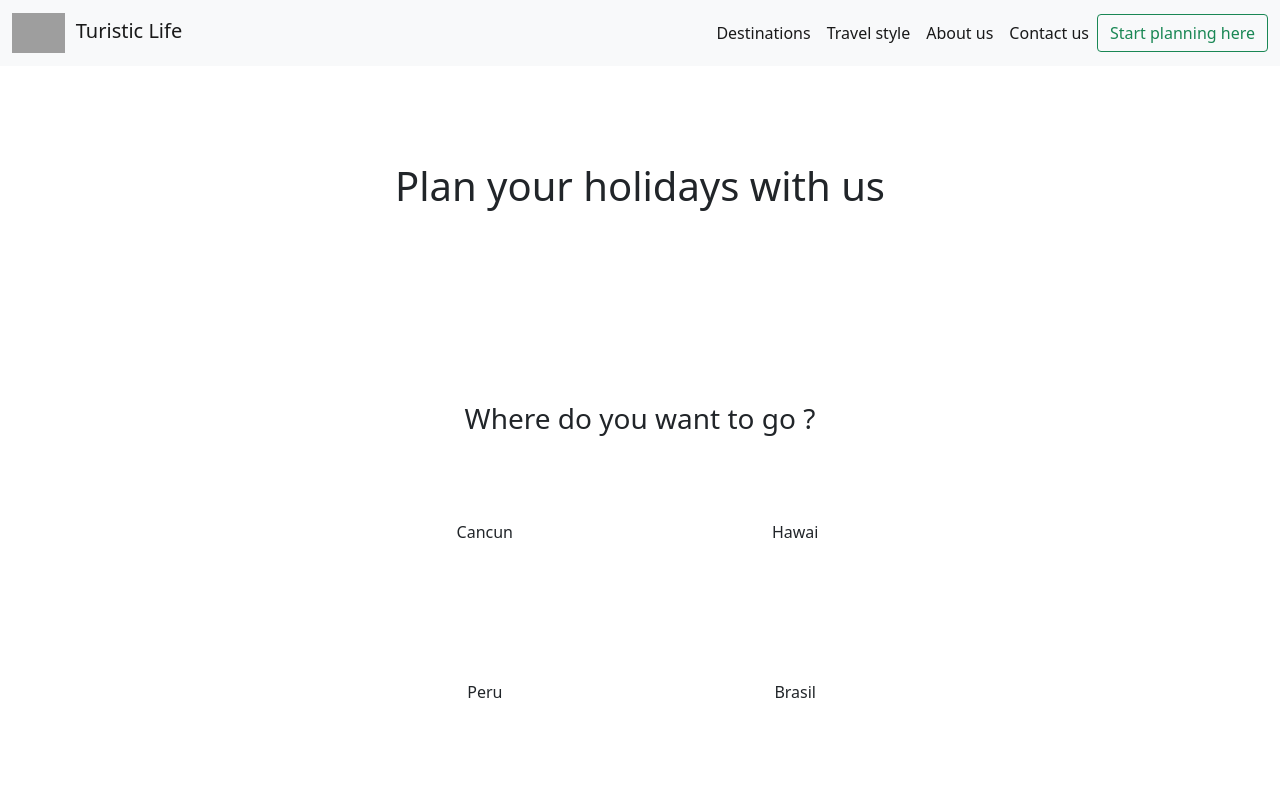
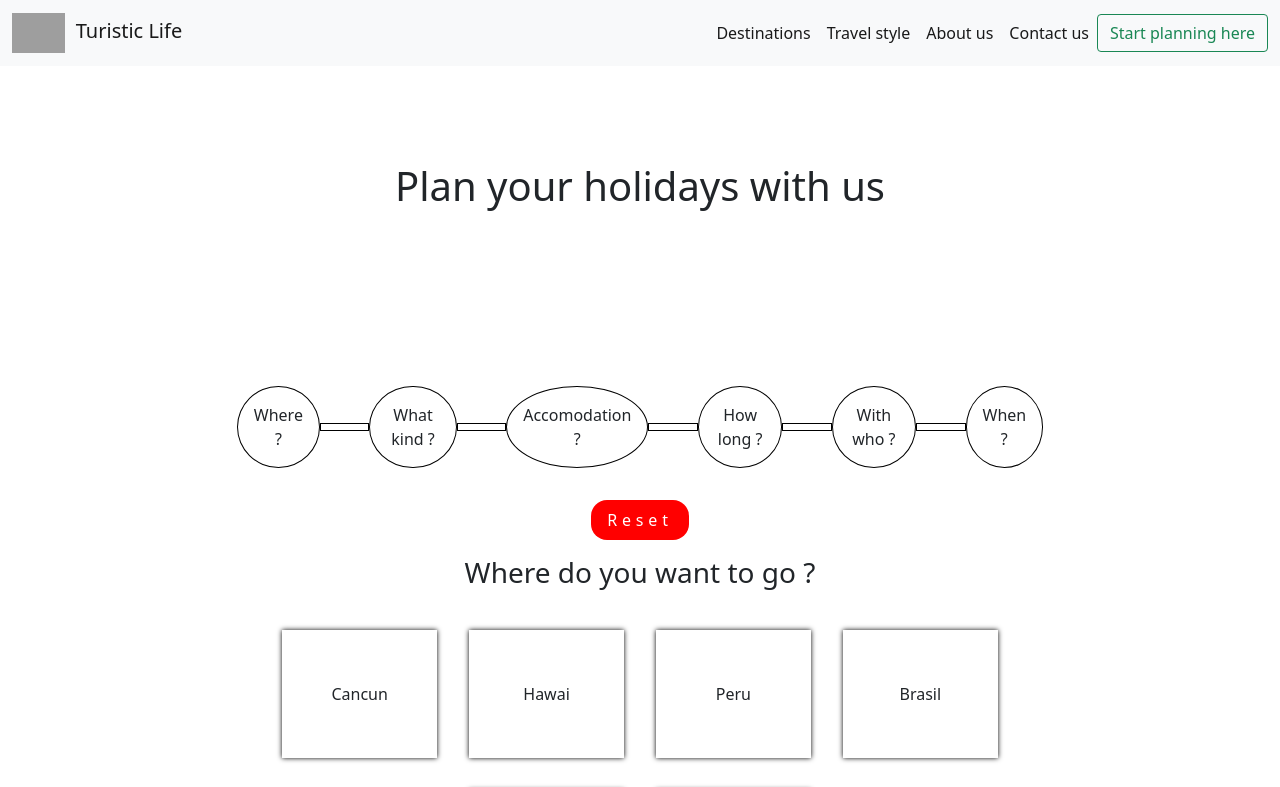
Before and after one commit to No-Country/C1-G10, a Next.js app in the folder client/: page /customPackage in a window 1280 px wide. Shown: the top 787 px of the page. Built offline with nearby package versions, Linux system fonts and the light colour scheme; grey boxes are pictures that could not be loaded.

Commit message:
package detail setup, styled and redirecting

```diff
--- a/client/components/CustomPackage/Cards.jsx
+++ b/client/components/CustomPackage/Cards.jsx
@@ -3,11 +3,14 @@ import styles from "../../styles/CustomPackage/Cards.module.scss";
 
 export const Cards = ({ text, bgImg, click, price }) => {
   return (
-    <div className={styles.container}>
+    <div
+      className={styles.container}
+      id={text}
+      data--price={price}
+      onClick={click}
+    >
       {bgImg && <Image width={144} height={144} src={bgImg} />}
-      <p id={text} data--price={price} onClick={click}>
-        {text}
-      </p>
+      <p>{text}</p>
     </div>
   );
 };
--- a/client/components/CustomPackage/PackageDetails.jsx
+++ b/client/components/CustomPackage/PackageDetails.jsx
@@ -1,4 +1,6 @@
 import { useState, useEffect } from "react";
+import styles from "../../styles/CustomPackage/DetailsTable.module.scss";
+import Router from "next/router";
 
 export const PackageDetails = ({
   destination,
@@ -8,8 +10,10 @@ export const PackageDetails = ({
   category,
   price,
   date,
+  resetState,
 }) => {
   const [totalPrice, setTotalPrice] = useState();
+  const [loading, setLoading] = useState(false);
 
   useEffect(() => {
     const total = price * member * day;
@@ -18,19 +22,58 @@ export const PackageDetails = ({
     setTotalPrice(total);
   }, []);
 
-  return (
-    <div>
+  // SEND INFORMATION AND REDIRECT
+  const contactUs = () => {
+    setLoading(!loading);
+    setTimeout(() => {
+      setLoading(false);
+      resetState();
+      Router.push("/");
+    }, 2000);
+  };
+
+  const Message = () => {
+    return (
+      <div className={styles.loading}>
+        <p>Thanks four your time</p>
+        <p>we will contact you soon</p>
+      </div>
+    );
+  };
+
+  return loading ? (
+    <Message />
+  ) : (
+    <div className={styles.container}>
       <h3>{destination}</h3>
-      <div>
-        <p>{type}</p>
-        <p>{category}</p>
-      </div>
-      <div>
-        <p>{day}</p>
-        <p>{member}</p>
-      </div>
-      <p>{date}</p>
-      <p>Price: {totalPrice}</p>
+      <table className={styles.table}>
+        <tbody>
+          <tr>
+            <td>Type</td>
+            <td>{type}</td>
+          </tr>
+          <tr>
+            <td>Accomodation</td>
+            <td>{category}</td>
+          </tr>
+          <tr>
+            <td>Duration</td>
+            <td>{day}</td>
+          </tr>
+          <tr>
+            <td>Group</td>
+            <td>{member}</td>
+          </tr>
+          <tr>
+            <td>Date</td>
+            <td>{date}</td>
+          </tr>
+        </tbody>
+      </table>
+      <h3>Price: {totalPrice}</h3>
+      <p onClick={contactUs} className={styles.contact}>
+        Contact us
+      </p>
     </div>
   );
 };
--- a/client/components/CustomPackage/PackageNav.jsx
+++ b/client/components/CustomPackage/PackageNav.jsx
@@ -8,35 +8,66 @@ export const PackageNav = ({
   member,
   packageDate,
   setter,
+  resetState,
 }) => {
+  // UPDATE THE SPECIFIC STATE
   const updateState = (state) => {
     state();
   };
+
   return (
-    <div className={styles.container}>
-      {destination && (
-        <p onClick={() => updateState(setter.destination)}>{destination}</p>
-      )}
-      {destination && <span></span>}
-      {destination && type && (
-        <p onClick={() => updateState(setter.type)}>{type}</p>
-      )}
-      {type && <span></span>}
-      {destination && type && category && (
-        <p onClick={() => updateState(setter.category)}>{category}</p>
-      )}
-      {category && <span></span>}
-      {destination && type && category && duration && (
-        <p onClick={() => updateState(setter.duration)}>{duration}</p>
-      )}
-      {duration && <span></span>}
-      {destination && type && category && duration && member && (
-        <p onClick={() => updateState(setter.member)}>{member}</p>
-      )}
-      {member && <span></span>}
-      {destination && type && category && duration && member && packageDate && (
-        <p onClick={() => updateState(setter.packageDate)}>{packageDate}</p>
-      )}
+    <div>
+      <div className={styles.container}>
+        <p
+          className={destination ? styles.activeP : null}
+          onClick={() => updateState(setter.destination)}
+        >
+          {destination ? destination : "Where ?"}
+        </p>
+        {<span className={destination ? styles.activeP : null}></span>}
+
+        <p
+          className={type ? styles.activeP : null}
+          onClick={() => updateState(setter.type)}
+        >
+          {type ? type : "What kind ?"}
+        </p>
+        <span className={type ? styles.activeP : null}></span>
+
+        <p
+          className={category ? styles.activeP : null}
+          onClick={() => updateState(setter.category)}
+        >
+          {category ? category : "Accomodation ?"}
+        </p>
+        {<span className={category ? styles.activeP : null}></span>}
+
+        <p
+          className={duration ? styles.activeP : null}
+          onClick={() => updateState(setter.duration)}
+        >
+          {duration ? duration : "How long ?"}
+        </p>
+        {<span className={duration ? styles.activeP : null}></span>}
+
+        <p
+          className={member ? styles.activeP : null}
+          onClick={() => updateState(setter.member)}
+        >
+          {member ? member : "With who ?"}
+        </p>
+        {<span className={member ? styles.activeP : null}></span>}
+
+        <p
+          className={packageDate ? styles.activeP : null}
+          onClick={() => updateState(setter.packageDate)}
+        >
+          {packageDate ? packageDate : "When ?"}
+        </p>
+      </div>
+      <p onClick={resetState} className={styles.reset}>
+        Reset
+      </p>
     </div>
   );
 };
--- a/client/pages/customPackage.jsx
+++ b/client/pages/customPackage.jsx
@@ -26,6 +26,16 @@ const CustomPackage = () => {
     packageDate: setPackageDate,
   });
 
+  const resetState = () => {
+    setDestination();
+    setType();
+    setCategory();
+    setDuration();
+    setMember();
+    setPrice();
+    setPackageDate();
+  };
+
   return (
     <div className={styles.container}>
       <h1>Plan your holidays with us</h1>
@@ -38,6 +48,7 @@ const CustomPackage = () => {
           member={member}
           packageDate={packageDate}
           setter={states}
+          resetState={resetState}
         />
         <div>
           {!destination && (
@@ -83,6 +94,7 @@ const CustomPackage = () => {
                 category={category}
                 price={price}
                 date={packageDate}
+                resetState={resetState}
               />
             )}
         </div>
--- a/client/styles/CustomPackage/Cards.module.scss
+++ b/client/styles/CustomPackage/Cards.module.scss
@@ -1,12 +1,20 @@
 .container {
-  width: 30%;
+  width: 20%;
   height: 8rem;
   margin: 1rem;
   display: flex;
   align-items: center;
   justify-content: center;
+  box-shadow: 0px 0px 5px black;
 
   &:hover {
     cursor: pointer;
+    background-color: #1b3974;
+    color: white;
+    transition: all 0.3s;
+  }
+
+  p {
+    margin: 0;
   }
 }
--- a/client/styles/CustomPackage/CustomPackage.module.scss
+++ b/client/styles/CustomPackage/CustomPackage.module.scss
@@ -1,11 +1,11 @@
 .container {
   text-align: center;
-  margin-top: 6rem;
+  padding: 6rem;
+  height: auto;
 }
 
 .options {
   width: 80%;
-  height: 30rem;
   margin: 8rem auto;
   padding: 2rem;
 }
--- /dev/null
+++ b/client/styles/CustomPackage/DetailsTable.module.scss
@@ -0,0 +1,36 @@
+.container {
+  width: 20rem;
+  padding: 1rem;
+  margin: auto;
+  box-shadow: 0px 0px 0px 1px black;
+
+  .table {
+    margin: 2rem auto;
+  }
+
+  .table tr td {
+    border: 1px solid black;
+    padding: 0.3rem;
+  }
+}
+
+.contact {
+  margin-top: 1rem;
+  padding: 0.5rem 1rem;
+  background-color: #1b3974;
+  color: white;
+  display: inline-block;
+  border-radius: 1rem;
+  letter-spacing: 0.3rem;
+  transition: all 0.3s;
+
+  &:hover {
+    transform: scale(1.2);
+    cursor: pointer;
+    box-shadow: 1px 1px 10px 0 black;
+  }
+}
+
+.loading {
+  margin-top: 8rem;
+}
--- a/client/styles/CustomPackage/PackageNav.module.scss
+++ b/client/styles/CustomPackage/PackageNav.module.scss
@@ -2,7 +2,7 @@
   display: flex;
   justify-content: center;
   align-items: center;
-  margin-bottom: 2rem;
+  margin-bottom: 1rem;
 
   p {
     margin: 1rem 0;
@@ -11,9 +11,32 @@
     padding: 1rem;
   }
 
+  .activeP {
+    background-color: #1b3974;
+    color: white;
+    transition: all 0.3s;
+  }
+
   span {
-    border: 1px solid black;
+    border: 0.8px solid black;
+    height: 0.5rem;
     width: 5rem;
     margin: 0;
   }
 }
+
+.reset {
+  padding: 0.5rem 1rem;
+  background-color: red;
+  color: white;
+  display: inline-block;
+  border-radius: 1rem;
+  letter-spacing: 0.3rem;
+  transition: all 0.3s;
+
+  &:hover {
+    transform: scale(1.2);
+    cursor: pointer;
+    box-shadow: 1px 1px 10px 0 black;
+  }
+}
```
Also changed, not shown: client/components/Layout/Footer.jsx (+6 -8 lines).
